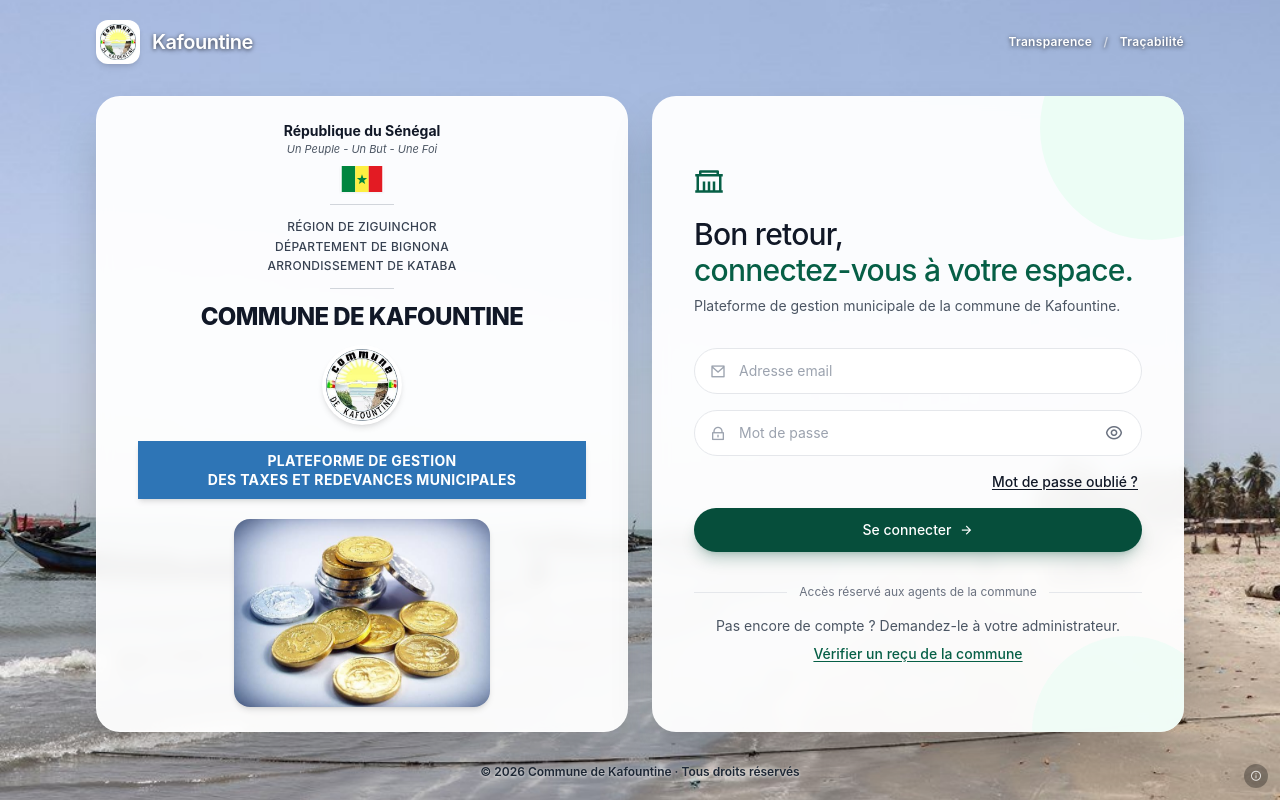
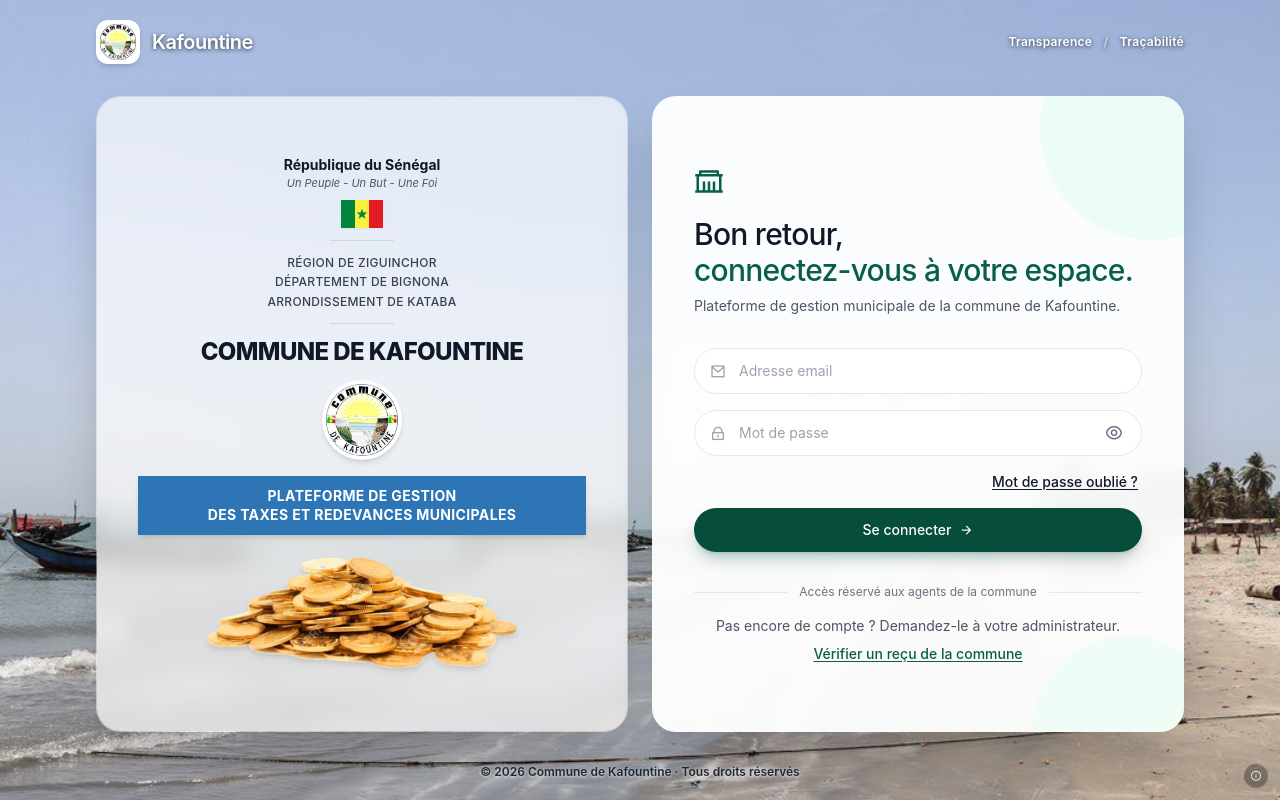
Before and after one commit to brahim1205/Kafountineproject, an Angular app in the folder front-angular/: page /login in a window 1280 px wide. Built offline with nearby package versions, Linux system fonts and the light colour scheme; no server answers.

Commit message:
feat(connexion): fond photo flouté et tas de pièces détouré sur le panneau officiel

```diff
--- a/front-angular/src/app/features/login/login.html
+++ b/front-angular/src/app/features/login/login.html
@@ -13,7 +13,11 @@
 
     <main class="grid min-h-0 flex-1 items-center gap-6 py-6 lg:grid-cols-2 lg:items-stretch lg:py-8 short:py-3 short:lg:py-4 tiny:py-2 tiny:lg:py-2">
       <!-- Panneau officiel de la commune (écrans larges), selon la maquette fournie par la mairie. -->
-      <section class="hidden min-h-0 flex-col items-center justify-center overflow-hidden rounded-3xl border border-white/40 bg-white/95 px-8 py-6 text-center shadow-2xl backdrop-blur lg:flex short:py-4 tiny:py-3" aria-label="Présentation de la plateforme">
+      <section class="relative hidden min-h-0 overflow-hidden rounded-3xl border border-white/40 shadow-2xl lg:block" aria-label="Présentation de la plateforme">
+        <!-- Même photo que le fond de page, floutée et éclaircie pour garder le texte lisible. -->
+        <img src="/login-peche.jpg" alt="" aria-hidden="true" class="absolute inset-0 h-full w-full scale-110 object-cover object-[8%_center] blur-md" />
+        <div class="absolute inset-0 bg-white/70" aria-hidden="true"></div>
+        <div class="relative flex h-full flex-col items-center justify-center px-8 py-6 text-center short:py-4 tiny:py-3">
           <p class="text-sm font-bold text-gray-900 tiny:text-xs">République du Sénégal</p>
           <p class="text-[11px] italic text-gray-600">Un Peuple - Un But - Une Foi</p>
           <svg class="mt-2 h-7 w-11 shadow-sm short:mt-1.5 short:h-6 short:w-9 tiny:hidden" viewBox="0 0 30 20" role="img" aria-label="Drapeau du Sénégal">
@@ -34,7 +38,9 @@
           <p class="mt-4 w-full max-w-md bg-[#2E75B6] px-4 py-2.5 text-sm font-bold uppercase leading-snug tracking-wide text-white shadow-md short:mt-3 short:py-2 tiny:py-1.5 tiny:text-xs">
             Plateforme de gestion<br />des taxes et redevances municipales
           </p>
-        <img src="/login-pieces.jpg" alt="" aria-hidden="true" class="mt-5 min-h-0 w-64 flex-shrink rounded-2xl object-cover shadow-md short:mt-3 short:w-44 tiny:hidden" />
+          <!-- Photo détourée (fond transparent). -->
+          <img src="/login-pieces-tas.png" alt="" aria-hidden="true" class="mt-4 min-h-0 w-80 flex-shrink object-contain drop-shadow-md short:mt-3 short:w-60 tiny:hidden" />
+        </div>
       </section>
 
       <!-- Carte de connexion -->
```
Also changed, not shown: front-angular/public/login-pieces-tas.png (added), front-angular/public/login-pieces.jpg (deleted). Lines whose indentation alone changed are shown as unchanged.
